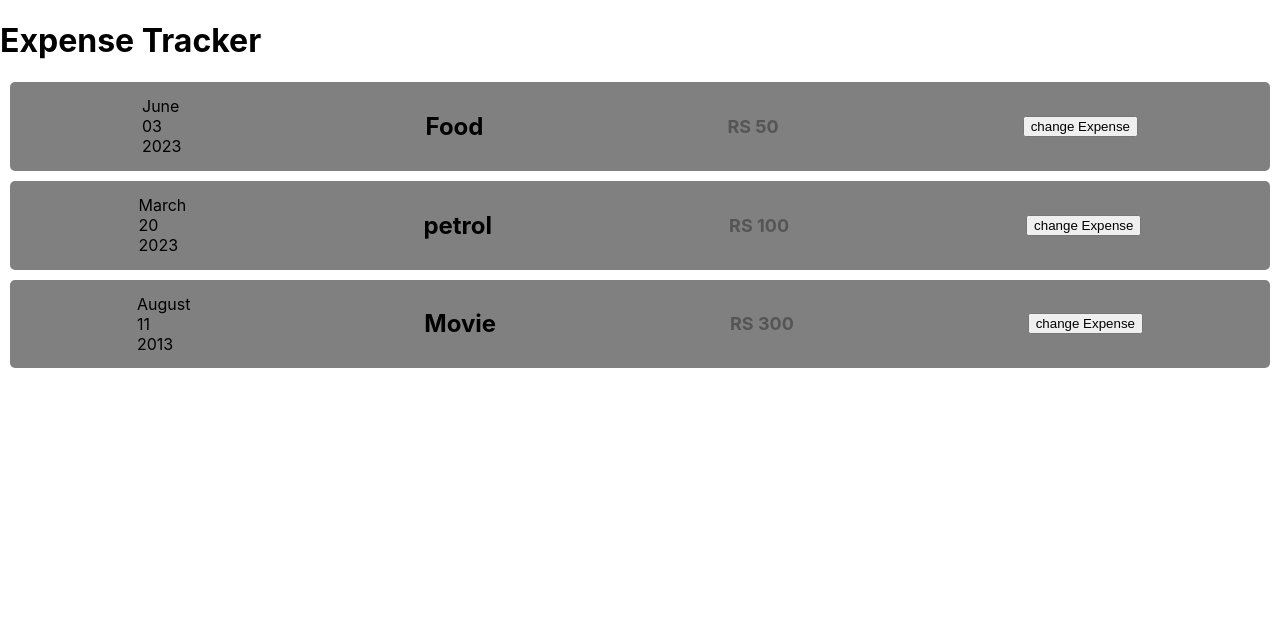
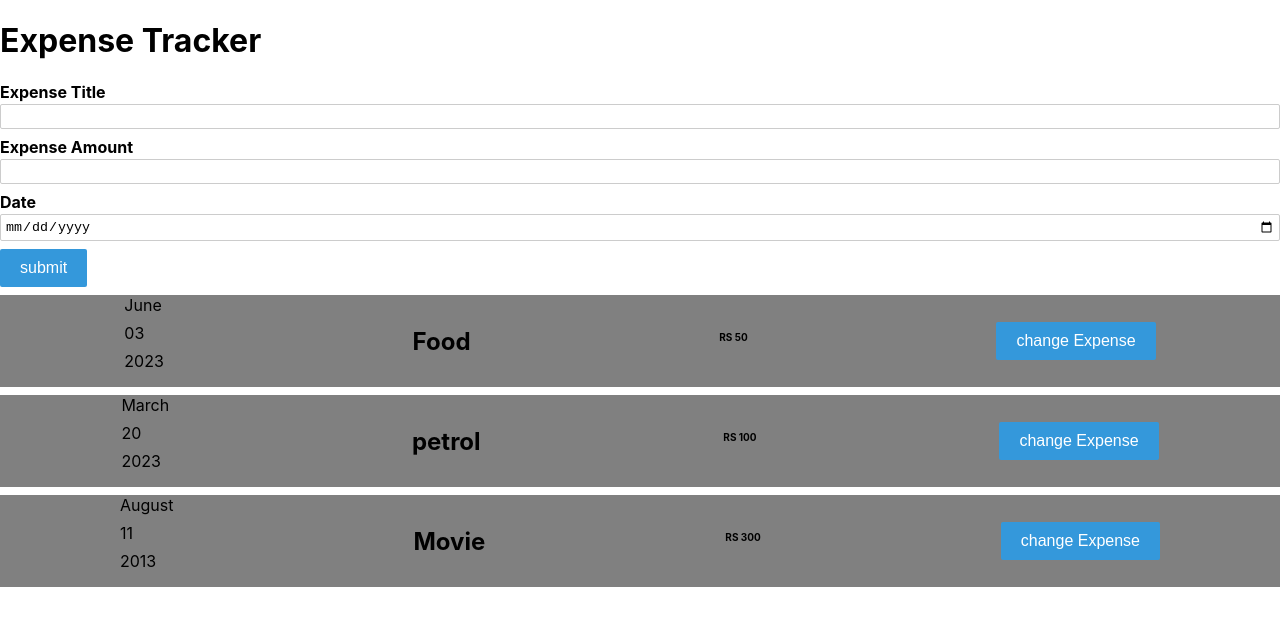
Before and after one commit to Lakshmiichoudhary/my-app, a React (Create React App) app: page / in a window 1280 px wide. Shown: the top 626 px of the page. Built offline with nearby package versions, Linux system fonts and the light colour scheme.

Commit message:
added a form

```diff
--- a/src/App.js
+++ b/src/App.js
@@ -1,3 +1,4 @@
+import ExpenseForm from './ExpenseForm/ExpenseForm';
 import ExpenseItem from './components/ExpenseItem';
 
 const App = () => {
@@ -8,6 +9,7 @@ const App = () => {
   return (
     <>
       <h1>Expense Tracker</h1>
+      <ExpenseForm/>
       <ExpenseItem name = {expenses[0].name} price = {expenses[0].price}
       date = {expenses[0].date}/>
       <ExpenseItem name = {expenses[1].name} price = {expenses[1].price}
--- /dev/null
+++ b/src/ExpenseForm/ExpenseForm.css
@@ -0,0 +1,43 @@
+
+form {
+    max-width: 400px;
+    margin: 0 auto;
+    padding: 10px;
+    border: 1px solid #ccc;
+    border-radius: 5px;
+    background-color: gray;
+  }
+
+  div {
+    margin-bottom: 8px;
+  }
+
+  label {
+    display: block;
+    margin-bottom: 2px;
+    font-weight: bold;
+  }
+
+  input[type='text'],
+  input[type='number'],
+  input[type='date'] {
+    width: 100%;
+    padding: 4px;
+    border: 1px solid #ccc;
+    border-radius: 2px;
+    box-sizing: border-box;
+  }
+
+  button {
+    padding: 10px 20px;
+    background-color: #3498db;
+    color: white;
+    border: none;
+    border-radius: 2px;
+    cursor: pointer;
+    font-size: 16px;
+  }
+
+  button:hover {
+    background-color: #2980b9;
+  }
--- /dev/null
+++ b/src/ExpenseForm/ExpenseForm.js
@@ -0,0 +1,29 @@
+import './ExpenseForm.css';
+const ExpenseForm = () => {
+    const AddNewItem = (event) => {
+        console.log(event.target.value);
+    }
+    return(
+        <>
+        <div className="new_exp">
+            <div className="n_e">
+                <label>Expense Title</label>
+                <input type="text" onChange = {AddNewItem} />
+            </div>
+            <div className="e_Am">
+                <label>Expense Amount</label>
+                <input type="number" />
+            </div>
+            <div className="date">
+                <label>Date</label>
+                <input type="date" />
+            </div>
+        </div>
+        <div className="action">
+            <button type = "submit"> submit</button>
+        </div>
+        </>
+    )
+}
+
+export default ExpenseForm
--- a/src/components/ExpenseItem.css
+++ b/src/components/ExpenseItem.css
@@ -2,19 +2,15 @@
     display: flex;
     align-items: center;
     justify-content: space-around;
-    border: rosybrown;
-    padding: 10px;
-    margin: 10px;
-    border-radius: 5px;
     background-color: gray;
   }
 
   .expense-title {
-    font-size: 18px;
+    font-size: 3px;
   }
 
   .expense-price {
-    color: #555;
+    color: black;
     font-weight: bold;
-    font-size: 18px;
+    font-size: 10px;
   }
```
